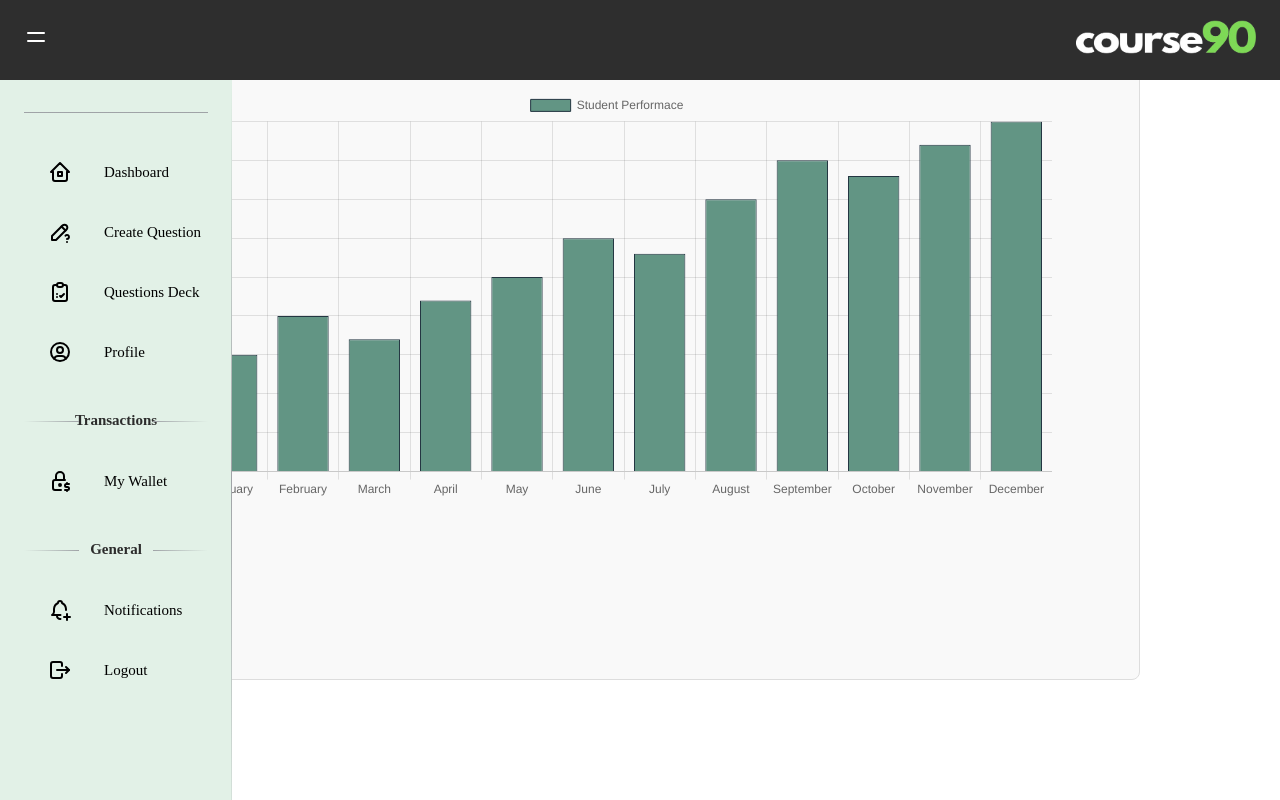
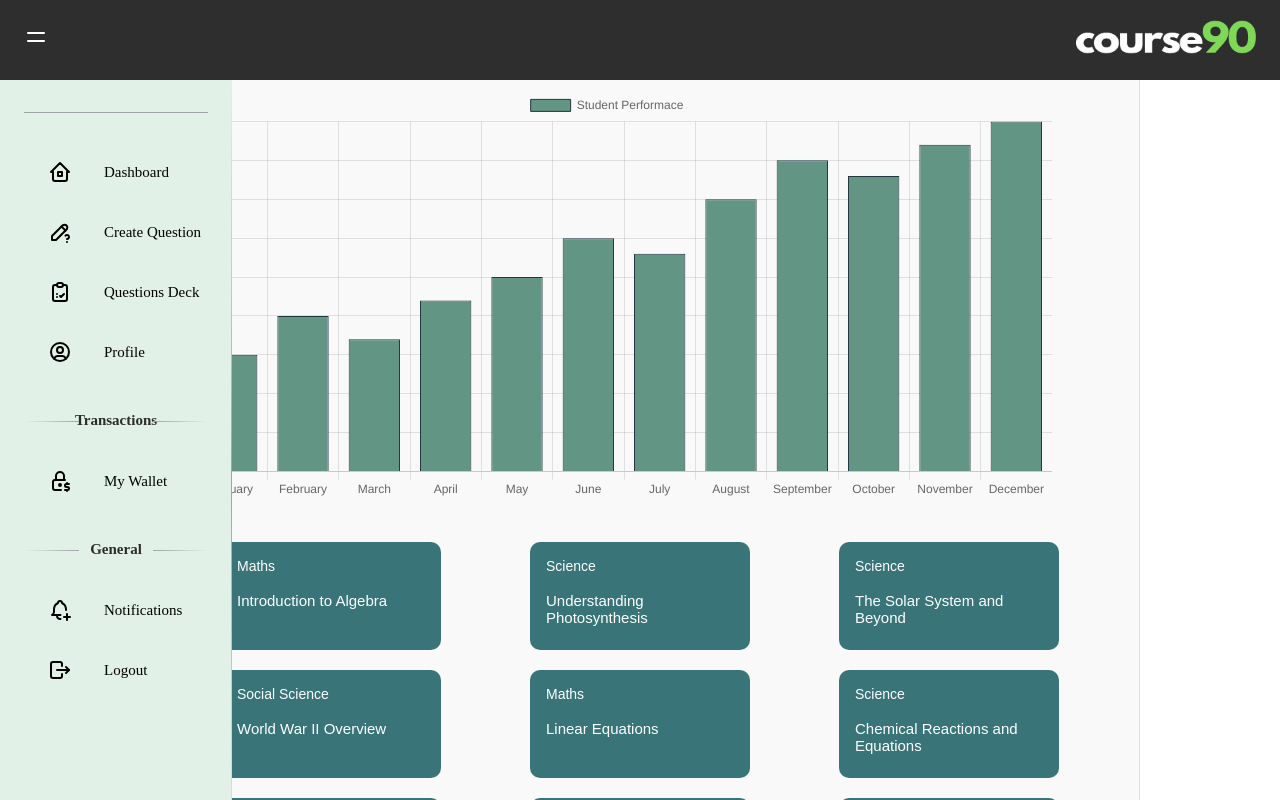
Before and after one commit to Ilix-studio/course90_teachers-webApp, a React (Vite) app: page / in a window 1280 px wide. Shown: the top 800 px of the page. Built offline with nearby package versions, Linux system fonts and the light colour scheme.

Commit message:
dashboard refactor

```diff
--- a/src/App.tsx
+++ b/src/App.tsx
@@ -1,19 +1,20 @@
+import "./App.css";
 import { Routes, Route } from "react-router-dom";
 import Signup from "./pages/Auth/Signup";
 import LoginPage from "./pages/Auth/LoginPage";
+import Logout from "./pages/General/Logout";
+import ForgotPassword from "./pages/Auth/ForgotPassword";
+
 import PrivateRoute from "./components/PrivateRoute";
-
-import ForgotPassword from "./pages/Auth/ForgotPassword";
-import Questions from "./pages/QuestionDeck/Questions";
 import CreateQuestion from "./pages/CreateQuestion/CreateQuestion";
 import Profile from "./pages/Profile/Profile";
 import Admin from "./ilix";
-import "./App.css";
+
 import Layout from "./components/layout";
 import Home from "./pages/Home/Home";
 import MyWallet from "./pages/Transactions/MyWallet";
 import Notifications from "./pages/General/Notifications";
-import Logout from "./pages/General/Logout";
+import QuestionsDeck from "./pages/QuestionDeck/QuestionsDeck";
 
 function App() {
   return (
@@ -35,7 +36,7 @@ function App() {
         >
           {/* Nested routes within the layout */}
           <Route index element={<Home />} />
-          <Route path='/questions-deck' element={<Questions />} />
+          <Route path='/questions-deck' element={<QuestionsDeck />} />
           <Route path='/create-question' element={<CreateQuestion />} />
           <Route path='/profile' element={<Profile />} />
           <Route path='/mywallet' element={<MyWallet />} />
--- /dev/null
+++ b/src/betaData/teacherData.ts
@@ -0,0 +1,11 @@
+export const teacherData = [
+  { topic: "Introduction to Algebra", subject: "Maths" },
+  { topic: "Understanding Photosynthesis", subject: "Science" },
+  { topic: "The Solar System and Beyond", subject: "Science" },
+  { topic: "World War II Overview", subject: "Social Science" },
+  { topic: "Linear Equations", subject: "Maths" },
+  { topic: "Chemical Reactions and Equations", subject: "Science" },
+  { topic: "Indian Independence Movement", subject: "Social Science" },
+  { topic: "Geometry Fundamentals", subject: "Maths" },
+  { topic: "Environmental Changes and Effects", subject: "Science" },
+];
--- /dev/null
+++ b/src/components/TeacherCardFeed/TeacherCard.css
@@ -0,0 +1,68 @@
+.card {
+  background-color: #387478;
+  border-radius: 10px;
+  padding: 16px;
+  width: 220px;
+  color: white;
+  font-family: "Arial", sans-serif;
+  display: flex;
+  flex-direction: column;
+  justify-content: space-between;
+}
+
+.card-header {
+  display: flex;
+  justify-content: space-between;
+  align-items: center;
+  margin-bottom: 10px;
+}
+
+.teacher-info {
+  display: flex;
+  align-items: center;
+}
+
+.teacher-icon img {
+  width: 24px;
+  height: 24px;
+  border-radius: 50%;
+  margin-right: 8px;
+}
+
+.teacher-name {
+  font-size: 14px;
+}
+
+.icon-plus {
+  color: white;
+  cursor: pointer;
+  font-size: 18px;
+}
+
+.card-body {
+  flex-grow: 1;
+}
+
+.card-body p {
+  margin: 8px 0;
+}
+
+.attempt-button {
+  background-color: transparent;
+  border: none;
+  color: #4caf50;
+  font-weight: bold;
+  cursor: pointer;
+  font-size: 14px;
+}
+
+.card-footer {
+  display: flex;
+  justify-content: flex-end;
+}
+
+.icon-bookmark {
+  color: white;
+  cursor: pointer;
+  font-size: 18px;
+}
--- /dev/null
+++ b/src/components/TeacherCardFeed/TeacherFeedCard.tsx
@@ -0,0 +1,23 @@
+import React from "react";
+import "./TeacherCard.css";
+interface TeacherCardProps {
+  subject: string;
+  topic: string;
+}
+const TeacherFeedCard: React.FC<TeacherCardProps> = ({ subject, topic }) => {
+  return (
+    <div className='card'>
+      <div className='card-header'>
+        <div className='teacher-info'>
+          <span className='teacher-name'>{subject}</span>
+        </div>
+        {/* <FaPlus className='icon-plus' /> */}
+      </div>
+      <div className='card-body'>
+        <p>{topic}</p>
+      </div>
+    </div>
+  );
+};
+
+export default TeacherFeedCard;
--- a/src/pages/Home/Home.css
+++ b/src/pages/Home/Home.css
@@ -5,7 +5,14 @@
   padding: 20px;
   border-radius: 8px;
   background-color: #f9f9f9;
-  height: 85vh; /* Set to fill most of the viewport height */
+  height: auto; /* Set to fill most of the viewport height */
   display: flex;
   flex-direction: column;
 }
+.flex-container {
+  display: flex;
+  justify-content: space-around; /* Evenly space the cards */
+  gap: 20px; /* Add space between the cards */
+  padding: 25px;
+  flex-wrap: wrap; /* Optional: a background color for the container */
+}
--- a/src/pages/Home/Home.tsx
+++ b/src/pages/Home/Home.tsx
@@ -1,8 +1,10 @@
 import "./Home.css";
 import Barchart from "../../components/Barchart";
 import { downloadData } from "../../betaData/downloadData";
+import { teacherData } from "../../betaData/teacherData";
+import TeacherFeedCard from "../../components/TeacherCardFeed/TeacherFeedCard";
 
-const Home = () => {
+const Home: React.FC = () => {
   return (
     <>
       <div className='page-container'>
@@ -10,6 +12,15 @@ const Home = () => {
           <h1>Statistics</h1>
           <Barchart data={downloadData} />
         </div>
+        <div className='flex-container'>
+          {teacherData.map((teacher, index) => (
+            <TeacherFeedCard
+              key={index}
+              subject={teacher.subject}
+              topic={teacher.topic}
+            />
+          ))}
+        </div>
       </div>
     </>
   );
--- a/src/pages/QuestionDeck/Questions.tsx
+++ /dev/null
@@ -1,9 +0,0 @@
-const Questions = () => {
-  return (
-    <div>
-      <h2>Question Deck</h2>
-    </div>
-  );
-};
-
-export default Questions;
--- /dev/null
+++ b/src/pages/QuestionDeck/QuestionsDeck.tsx
@@ -0,0 +1,9 @@
+const QuestionsDeck = () => {
+  return (
+    <>
+      <div className='page-container'></div>
+    </>
+  );
+};
+
+export default QuestionsDeck;
```
Also changed, not shown: src/pages/QuestionDeck/QuestionDeck-Style.css (added).
